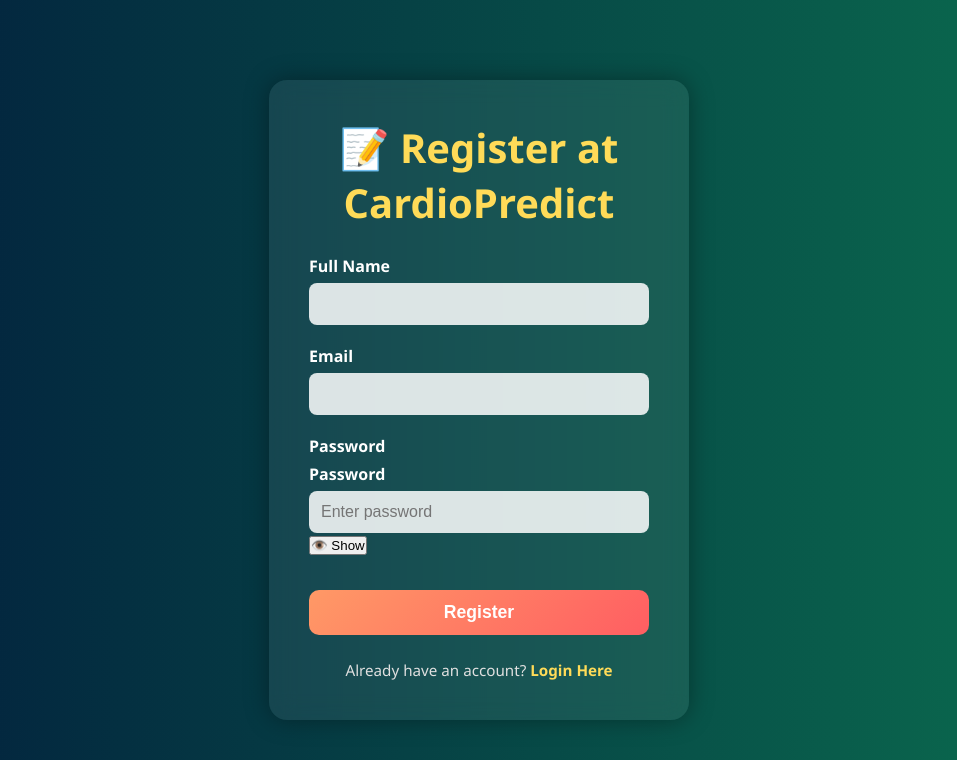
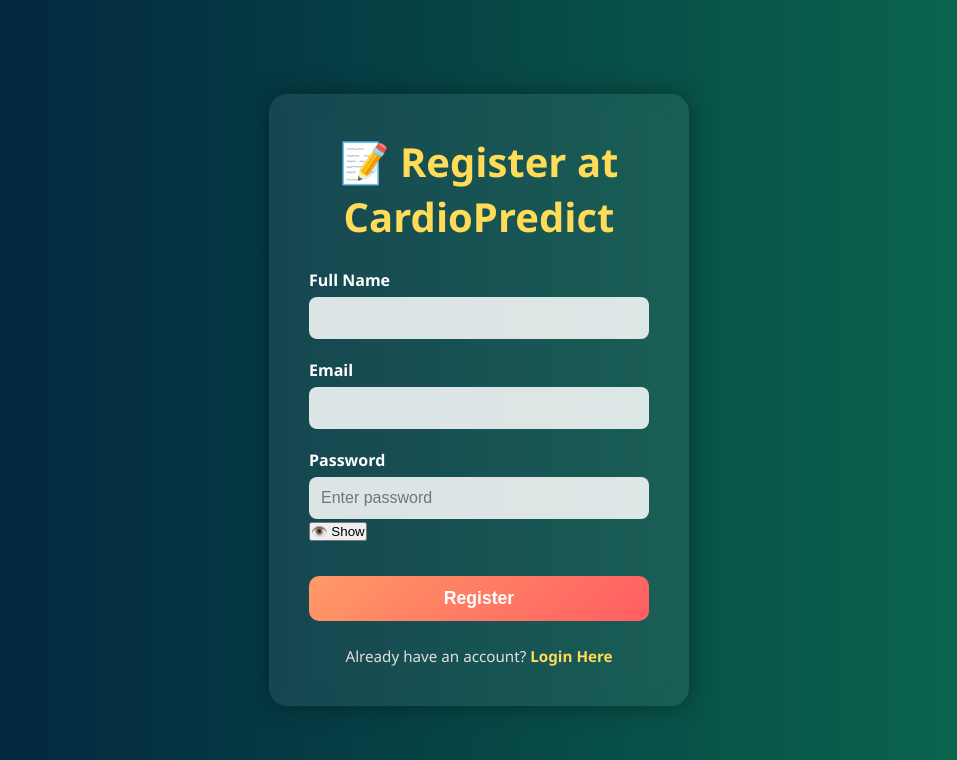
Before and after one commit to STKR123/CardioPredict-main, a Flask app: page /register in a window 1280 px wide. Shown: the top 760 px of the page, without its empty margins (161-1118 px from the left). Run offline with Flask 3, Linux system fonts and the light colour scheme; parts of the project's set-up code (start-up, migrations or seed data) failed here and were passed over.

Commit message:
Updated register.html for password validation and UI tweaks

```diff
--- a/templates/register.html
+++ b/templates/register.html
@@ -119,7 +119,6 @@
       <div class="form-group">
         <label>Password</label>
         <div class="form-group">
-  <label>Password</label>
   <input type="password" name="password" id="password" required minlength="8"
          placeholder="Enter password"
          oninvalid="this.setCustomValidity('Password must be at least 8 characters')"
```
